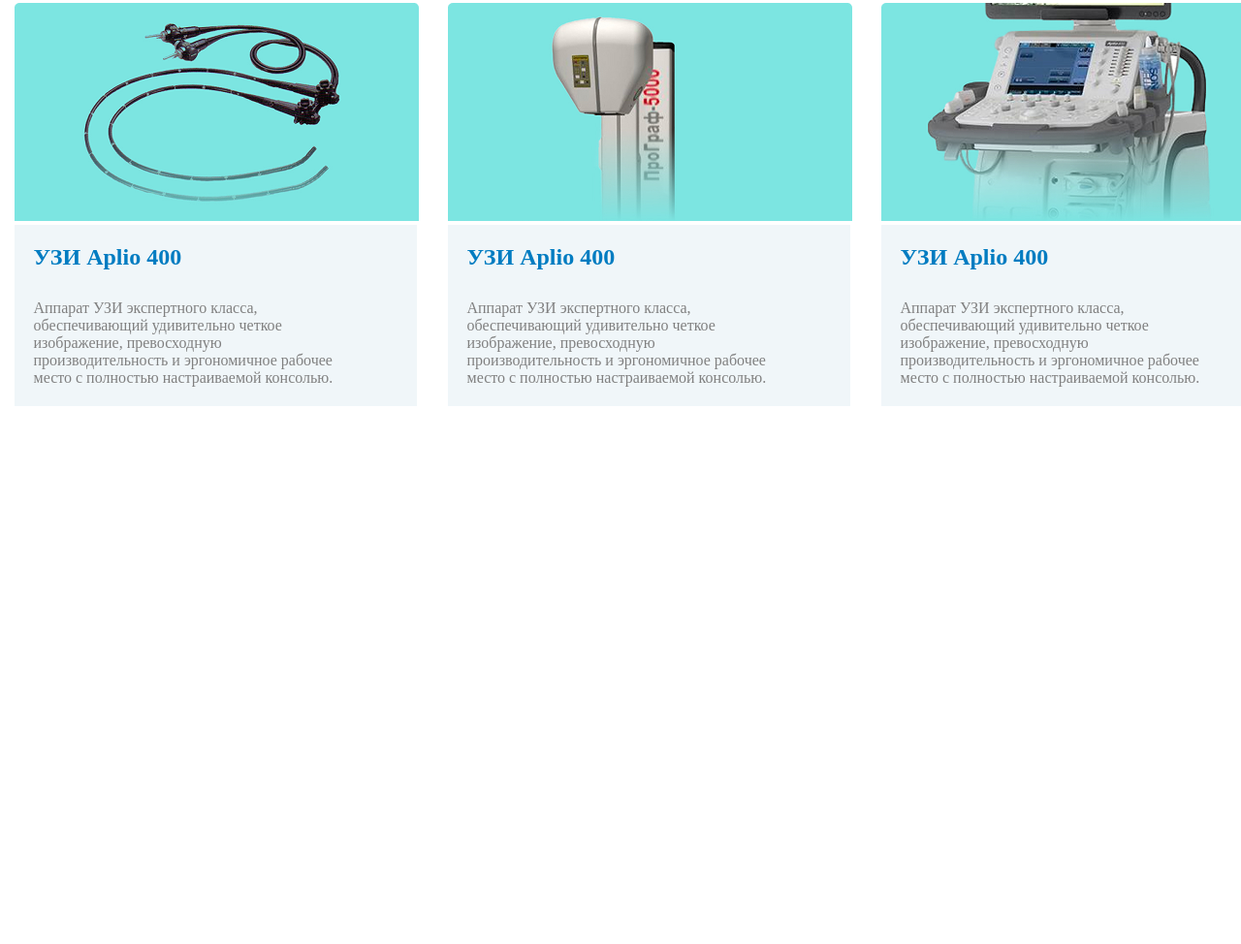
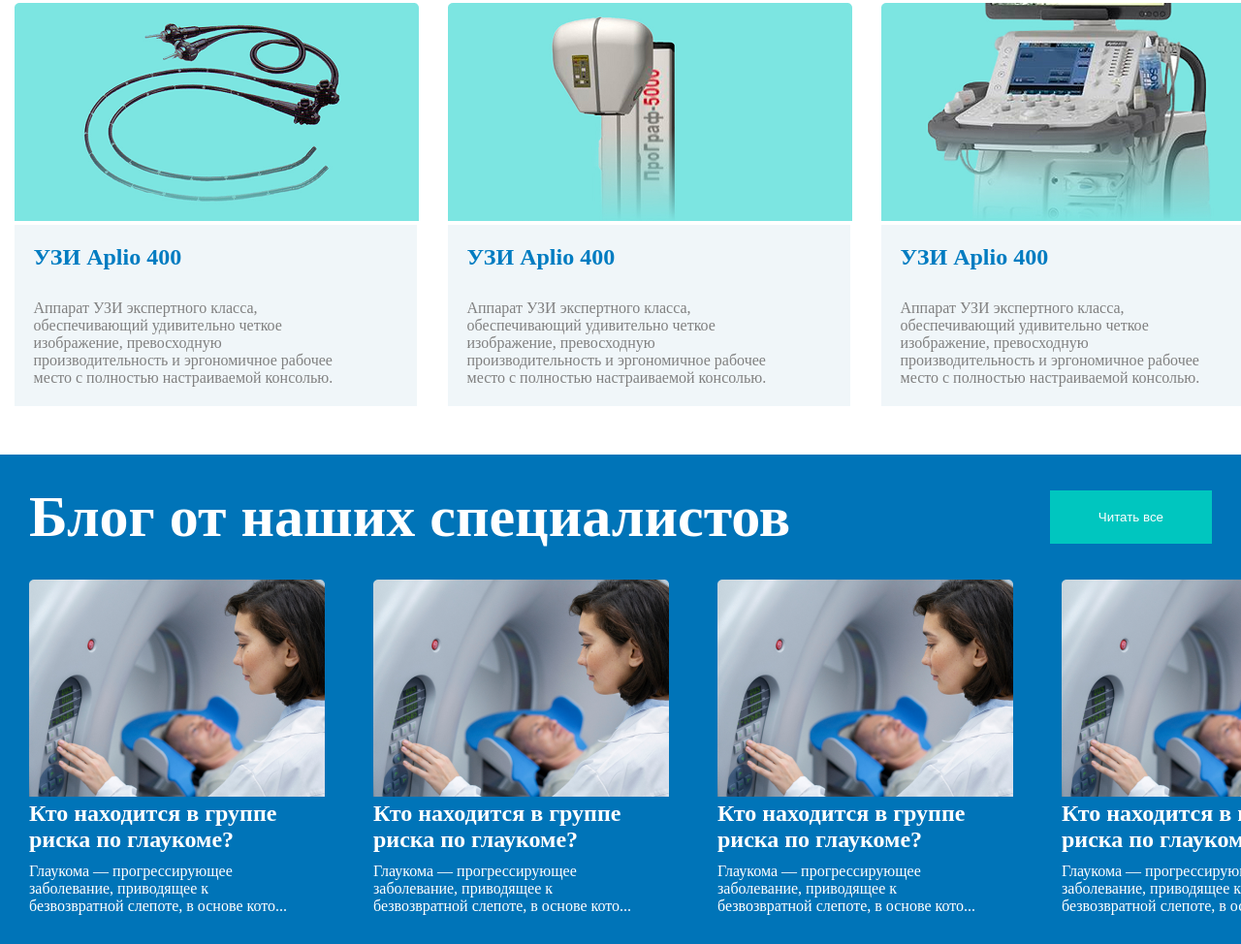
Before and after one commit to ffkabulka010-cmd/opwi-5-nafara-, a plain HTML site: page abdulqosim/abdulqosim.html in a window 1280 px wide. Shown: the part 4212-5186 px from the top of the page at 97% size. Before the commit the page ends 4631 px from the top, so only its background shows below. Drawn offline with Linux system fonts and the light colour scheme.

Commit message:
salom55-salom59

```diff
--- a/abdulqosim/abdulqosim.css
+++ b/abdulqosim/abdulqosim.css
@@ -204,3 +204,29 @@
     margin-top: 100px;
     margin-left: 60px;
 }
+.salom55{
+    margin-top: 50px;
+    color: white;
+    padding: 30px;
+    background-color:#0074B8;
+}
+.salom56{
+    display: flex;
+    justify-content: space-between;
+    align-items: center;
+}
+.salom57{
+        padding: 20px 50px;
+    background-color: #00C6BF;
+    color: white;
+    border: none;
+}
+.salom58 p{
+    margin-top: 10px;
+    color: #FFFFFF;
+}
+.salom59{
+    margin-top: 30px;
+    display: flex;
+    gap: 50px;
+}
--- a/abdulqosim/abdulqosim.html
+++ b/abdulqosim/abdulqosim.html
@@ -180,5 +180,33 @@
     </div>
     </div>
     </div>
+    <div class="salom55">
+        <div class="salom56">
+                    <h1 class="salom7">Блог от наших специалистов</h1>
+        <button class="salom57">Читать все</button>
+        </div>
+   <div class="salom59">
+         <div class="salom58">
+            <img src="./image (2).png" alt="">
+            <h2>Кто находится в группе<br> риска по глаукоме?</h2>
+            <p>Глаукома — прогрессирующее<br> заболевание, приводящее к<br> безвозвратной слепоте, в основе кото...</p>
+        </div>
+                <div class="salom58">
+            <img src="./image (2).png" alt="">
+            <h2>Кто находится в группе<br> риска по глаукоме?</h2>
+            <p>Глаукома — прогрессирующее<br> заболевание, приводящее к<br> безвозвратной слепоте, в основе кото...</p>
+        </div>
+                <div class="salom58">
+            <img src="./image (2).png" alt="">
+            <h2>Кто находится в группе<br> риска по глаукоме?</h2>
+            <p>Глаукома — прогрессирующее<br> заболевание, приводящее к<br> безвозвратной слепоте, в основе кото...</p>
+        </div>
+                <div class="salom58">
+            <img src="./image (2).png" alt="">
+            <h2>Кто находится в группе<br> риска по глаукоме?</h2>
+            <p>Глаукома — прогрессирующее<br> заболевание, приводящее к<br> безвозвратной слепоте, в основе кото...</p>
+        </div>
+   </div>
+    </div>
 </body>
 </html>
```
